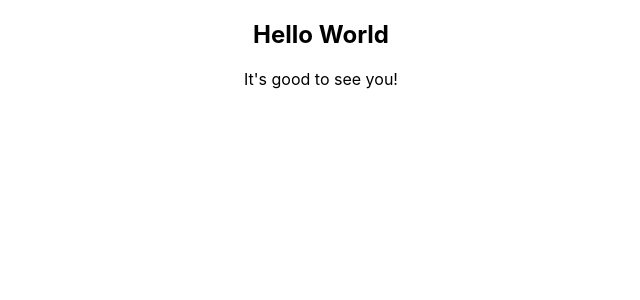
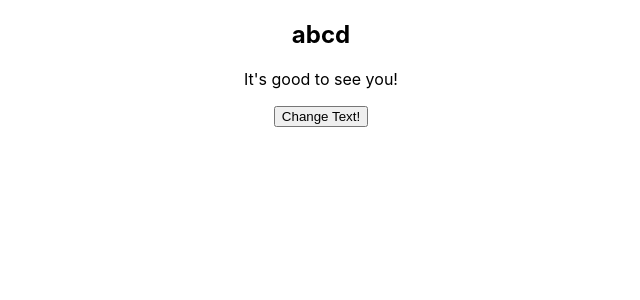
Before and after one commit to madhavrawal29/26_Testing-React-Apps-Unit-Tests, a React (Create React App) app: page / in a window 1280 px wide. Shown: the top 300 px of the page, without its empty margins (319-959 px from the left). Built offline with nearby package versions, Linux system fonts and the light colour scheme.

Commit message:
Testing User Interaction & State

```diff
--- a/src/components/Greeting.js
+++ b/src/components/Greeting.js
@@ -1,10 +1,19 @@
-import React from "react";
+import React, { useState } from "react";
 
 export default function Greeting() {
+  const [changedText, setChangedText] = useState(false);
+
+  const changeTestHandler = () => {
+    setChangedText(true);
+  };
+
   return (
     <div>
-      <h2>Hello World</h2>
-      <p>It's good to see you!</p>
+      <h2>abcd</h2>
+      {!changedText && <p>It's good to see you!</p>}
+      {changedText && <p>Changed!</p>}
+
+      <button onClick={changeTestHandler}>Change Text!</button>
     </div>
   );
 }
```
Also changed, not shown: 1 other file (tests, documents, lock files or other folders).
